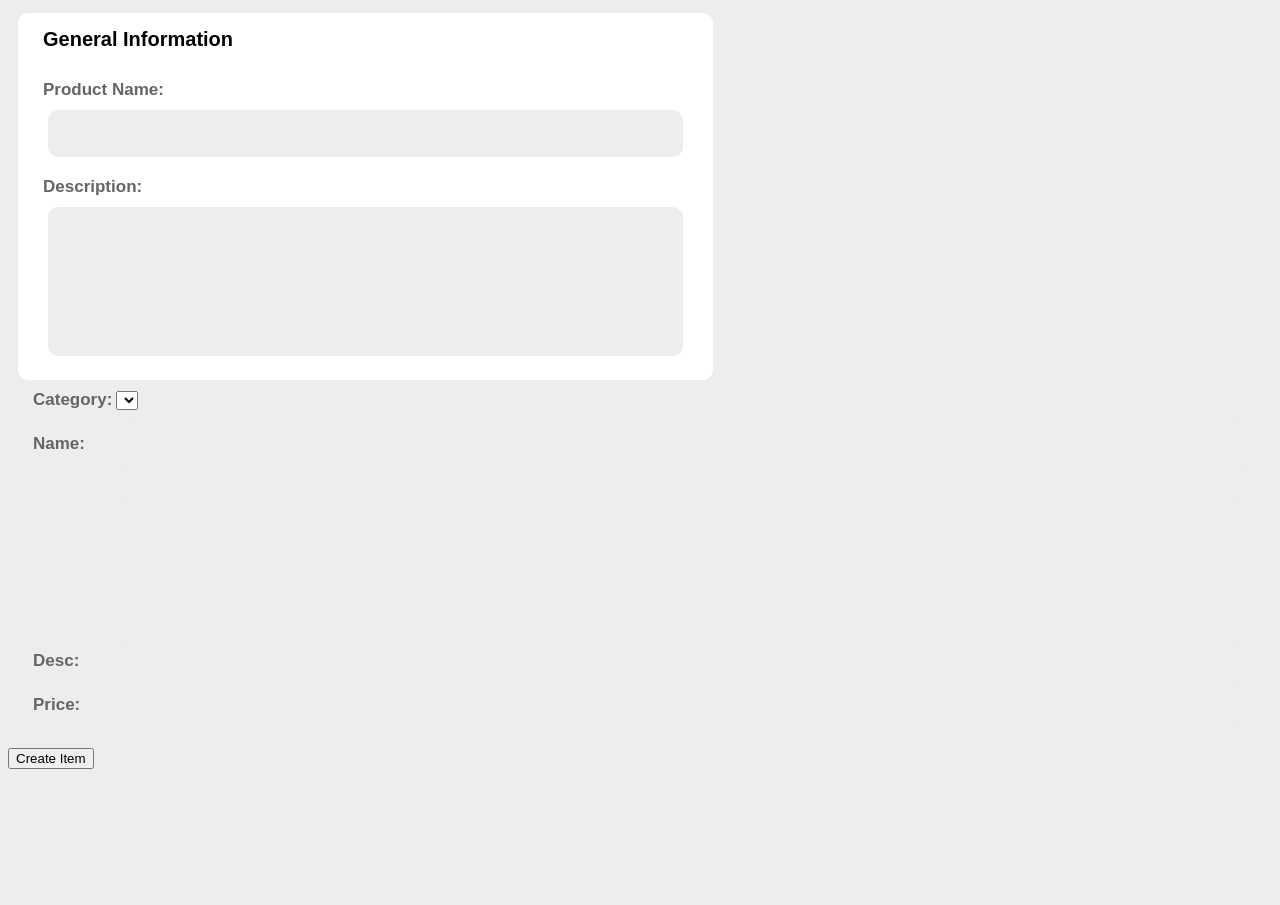
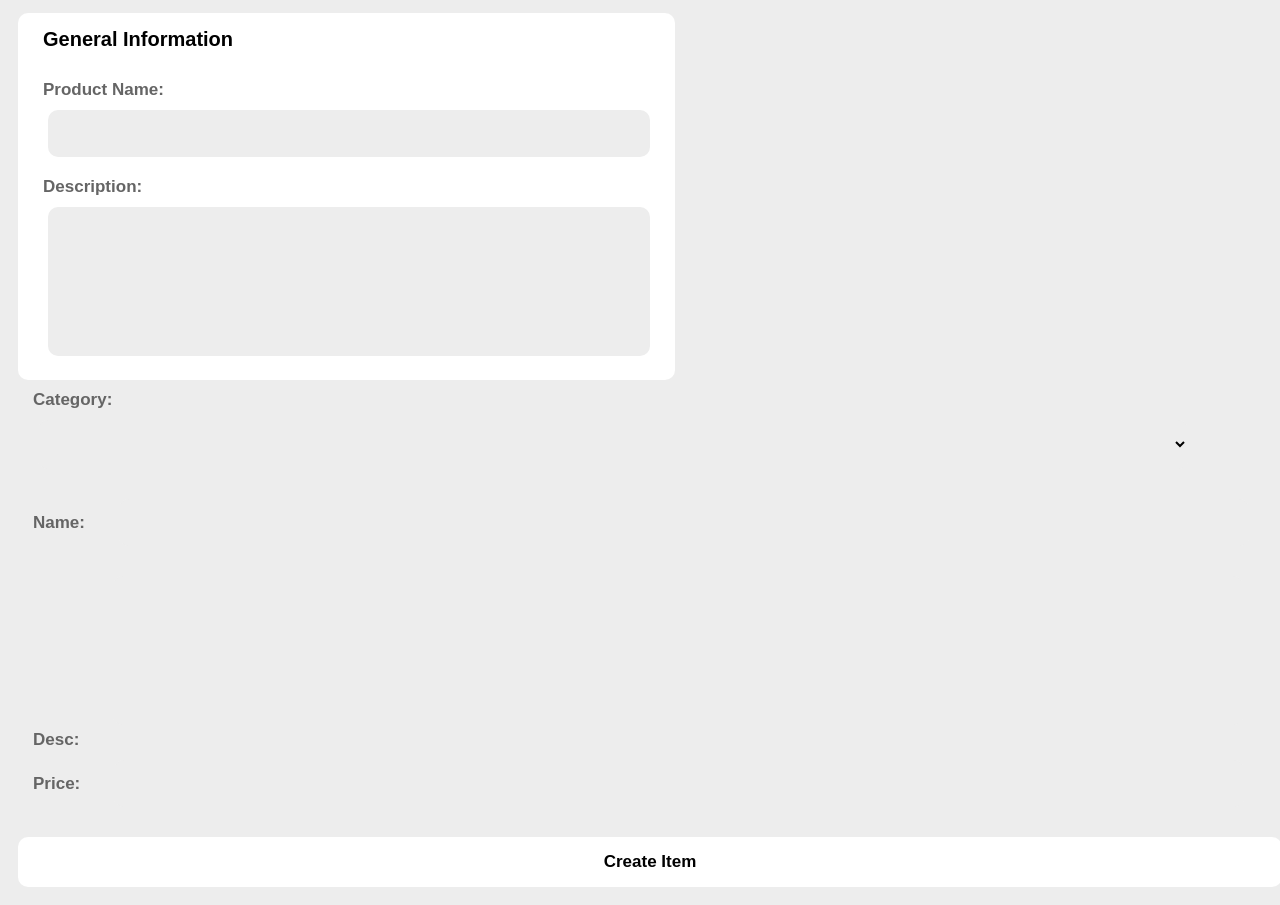
Before and after one commit to gitnamehere/point-of-sale-group-project, a website: page app/public/pos/item-management/create.html in a window 1280 px wide. Before the commit the page ends 800 px from the top, so only its background shows below. Drawn offline with Linux system fonts and the light colour scheme; no server answers.

Commit message:
added temporary styling

```diff
--- a/app/public/pos/item-management/create.css
+++ b/app/public/pos/item-management/create.css
@@ -17,7 +17,7 @@ label {
 	font-weight: bold;
 }
 
-input, textarea {
+input, textarea, select {
 	margin: 10px;
 	margin-left: 30px;
 	margin-bottom: 20px;
@@ -29,14 +29,55 @@ input, textarea {
 	background-color: rgb(237, 237, 237);
 }
 
+select {
+	width: 91%;
+}
+
 textarea {
 	resize: none;
 	padding-bottom: 100px;
 }
 
-.general {
+button {
+	border-radius: 10px;
+	border-style: none;
+	margin: 10px;
+	padding: 15px;
+	width: 100%;
+	font-size: 17px;
+	font-family: sans-serif;
+	font-weight: bold;
+	background-color: white;
+}
+
+.first, .second {
+	display: flex;
+}
+
+.general, .gallery, .price, .category {
 	background-color: rgb(255, 255, 255);
-	max-width: 55%;
 	border-radius: 10px;
 	margin: 10px;
 }
+
+.general, .price {
+	flex: 1;
+	max-width: 52%;
+}
+
+.gallery, .stack {
+	flex: 2;
+	max-width: 45%;
+}
+
+.category {
+	height: 55%;
+	width: 100%;
+}
+
+.michael {
+	background-color: rgb(237, 237, 237);
+	margin: 10px 30px;
+	padding: 115px;
+	border-radius: 10px;
+}
```
